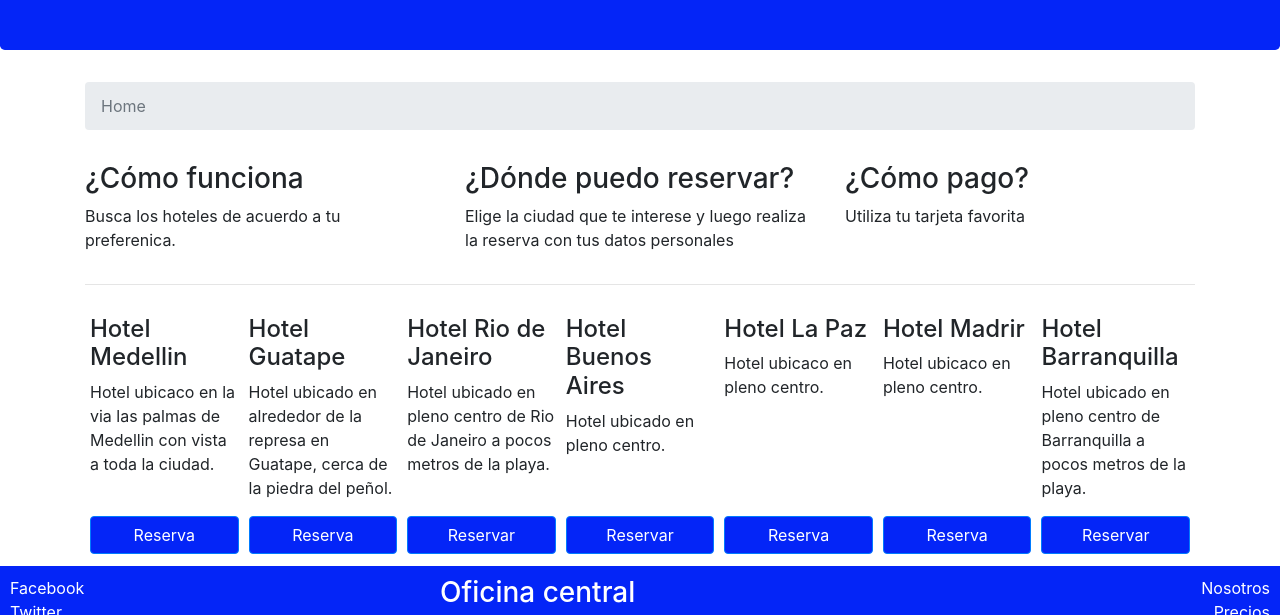
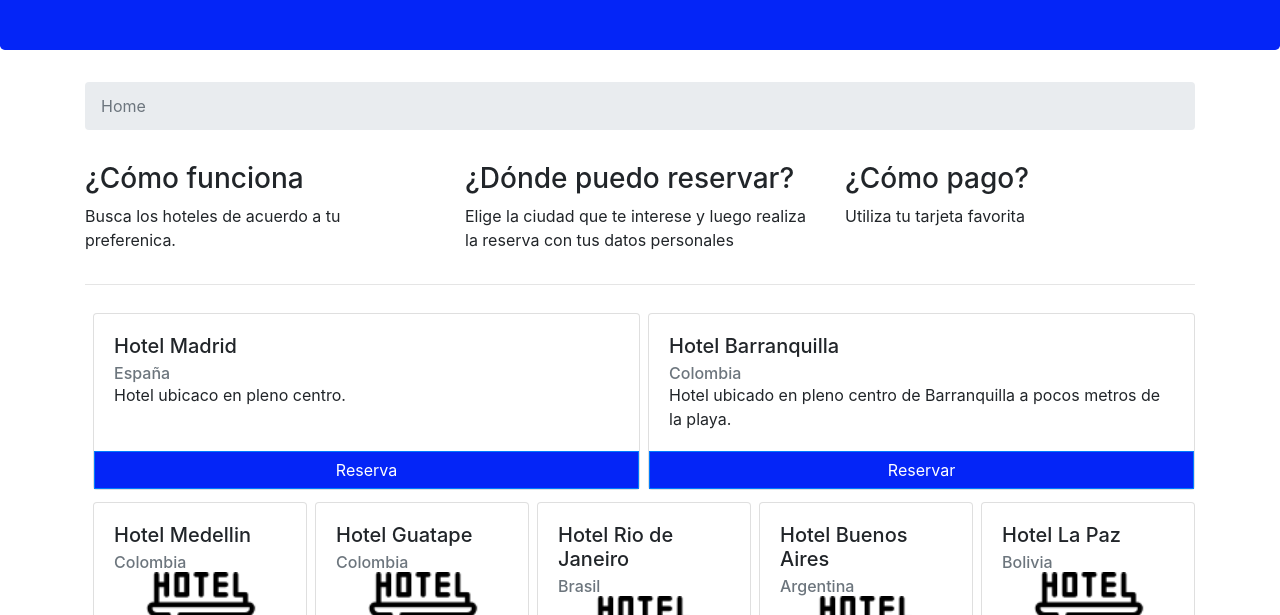
Before and after one commit to FranklinZ12/FirstWeb-with-Bootstrap, a website: page index.html in a window 1280 px wide. Shown: the part 184-799 px from the top of the page. Drawn offline with nearby package versions, Linux system fonts and the light colour scheme; a web font is replaced by a local one.

Commit message:
usando cards

```diff
--- a/css/Main.css
+++ b/css/Main.css
@@ -21,14 +21,21 @@ footer{
 }
 
 .card-hotel{
-	flex: 1 150px;
-	padding: 2px 5px 2px 5px;
+	flex: 1 200px;
 	margin-top: 12px;
 }
 
 .btn-reserva{
 	width: 100%;
+	border-radius: 0px;
 }
 .footer-address-icon{
 	padding-right: 3px;
 }
+
+.banner{
+	width: 900px;
+	height: 208px;
+	border: 3px solid red;
+	background-image: url(image/playa.JPEG);
+}
--- a/index.html
+++ b/index.html
@@ -9,7 +9,6 @@
     <link rel = "stylesheet" href="node_modules/bootstrap/dist/CSS/bootstrap.min.CSS">
     <link rel = "stylesheet" href="css/Main.css">
     <link rel = "stylesheet" href="node_modules/open-iconic/font/css/open-iconic-bootstrap.min.css">
-
     <title>Hoteles</title>
   </head>
   <body>
@@ -60,70 +59,82 @@
         <hr>
 
         <div class = "d-flex flex-wrap flex-wrap-reverse">
-            <div class = "card-hotel d-flex flex-column justify-content-between">
-                <div>
-                    <h4> Hotel Medellin</h4>
-                    <p> Hotel ubicaco en la via las palmas de Medellin con vista a toda la ciudad.</p>
+            <div class = "card card-hotel d-flex flex-column justify-content-between ml-2">
+                <div class="card-body">
+                    <h5 class="card-title"> Hotel Medellin</h5>
+                    <h6 class="card-subtitle text-muted">Colombia</h6>
+                    <img class="card-img-top" src="image/hotel.png" alt="eco-hotel img">
+                    <p class="card-text"> Hotel ubicaco en la via las palmas de Medellin con vista a toda la ciudad.</p>
                 </div>
                 <div>
                     <button class="btn btn-primary btn-reserva">Reserva <span class="oi oi-check"></span></button>
                 </div>
             </div>
 
-            <div class = "card-hotel d-flex flex-column justify-content-between">
-                <div>
-                    <h4> Hotel Guatape</h4>
-                    <p> Hotel ubicado en alrededor de la represa en Guatape, cerca de la piedra del peñol.</p>
+            <div class = "card card-hotel d-flex flex-column justify-content-between ml-2">
+                <div class="card-body">
+                    <h5 class="card-title"> Hotel Guatape</h5>
+                    <h6 class="card-subtitle text-muted">Colombia</h6>
+                    <img class="card-img-top" src="image/hotel.png" alt="eco-hotel img">
+                    <p class="card-text"> Hotel ubicado en alrededor de la represa en Guatape, cerca de la piedra del peñol.</p>
                 </div>
                 <div>
                     <button class="btn btn-primary btn-reserva">Reserva <span class="oi oi-check"></span></button>
                 </div>
             </div>
 
-            <div class = "card-hotel d-flex flex-column justify-content-between">
-                <div>
-                    <h4> Hotel Rio de Janeiro</h4>
-                    <p> Hotel ubicado en pleno centro de Rio de Janeiro a pocos metros de la playa.</p>
+            <div class = "card card-hotel d-flex flex-column justify-content-between ml-2">
+                <div class="card-body">
+                    <h5 class="card-title"> Hotel Rio de Janeiro</h5>
+                    <h6 class="card-subtitle text-muted">Brasil</h6>
+                    <img class="card-img-top" src="image/hotel.png" alt="eco-hotel img">
+                    <p class="card-text"> Hotel ubicado en pleno centro de Rio de Janeiro a pocos metros de la playa.</p>
                 </div>
                 <div>
                     <button class="btn btn-primary btn-reserva">Reservar <span class="oi oi-check"></span></button>
                 </div>
             </div>
 
-            <div class = "card-hotel d-flex flex-column justify-content-between">
-                <div>
-                    <h4> Hotel Buenos Aires</h4>
-                    <p> Hotel ubicado en pleno centro.</p>
+            <div class = "card card-hotel d-flex flex-column justify-content-between ml-2">
+                <div class="card-body">
+                    <h5 class="card-title"> Hotel Buenos Aires</h5>
+                    <h6 class="card-subtitle text-muted">Argentina</h6>
+                    <img class="card-img-top" src="image/hotel.png" alt="eco-hotel img">
+                    <p class="card-text"> Hotel ubicado en pleno centro.</p>
                 </div>
                 <div>
                     <button class="btn btn-primary btn-reserva">Reservar <span class="oi oi-check"></span></button>
                 </div>
             </div>
 
-            <div class = "card-hotel d-flex flex-column justify-content-between">
-                <div>
-                    <h4> Hotel La Paz</h4>
-                    <p> Hotel ubicaco en pleno centro.</p>
+            <div class = "card card-hotel d-flex flex-column justify-content-between ml-2">
+                <div class="card-body">
+                    <h5 class="card-title"> Hotel La Paz</h5>
+                    <h6 class="card-subtitle text-muted">Bolivia</h6>
+                    <img class="card-img-top" src="image/hotel.png" alt="eco-hotel img">
+                    <p class="card-text"> Hotel ubicaco en pleno centro.</p>
                 </div>
                 <div>
                     <button class="btn btn-primary btn-reserva">Reserva <span class="oi oi-check"></span></button>
                 </div>
             </div>
 
-            <div class = "card-hotel d-flex flex-column justify-content-between">
-                <div>
-                    <h4> Hotel Madrir</h4>
-                    <p> Hotel ubicaco en pleno centro.</p>
+            <div class = "card card-hotel d-flex flex-column justify-content-between ml-2">
+                <div class="card-body">
+                    <h5 class="card-title"> Hotel Madrid</h5>
+                    <h6 class="card-subtitle text-muted">España</h6>
+                    <p class="card-text"> Hotel ubicaco en pleno centro.</p>
                 </div>
                 <div>
                     <button class="btn btn-primary btn-reserva">Reserva <span class="oi oi-check"></span></button>
                 </div>
             </div>
 
-            <div class = "card-hotel d-flex flex-column justify-content-between">
-                <div>
-                    <h4> Hotel Barranquilla</h4>
-                    <p> Hotel ubicado en pleno centro de Barranquilla a pocos metros de la playa.</p>
+            <div class = "card card-hotel d-flex flex-column justify-content-between ml-2">
+                <div class="card-body">
+                    <h5 class="card-title"> Hotel Barranquilla</h5>
+                    <h6 class="card-subtitle text-muted">Colombia</h6>
+                    <p class="card-text"> Hotel ubicado en pleno centro de Barranquilla a pocos metros de la playa.</p>
                 </div>
                 <div>
                     <button class="btn btn-primary btn-reserva">Reservar <span class="oi oi-check"></span></button>
```
Also changed, not shown: precios.html (+13 -0 lines), image/hotel.png (added), image/playa.jpg (added).
